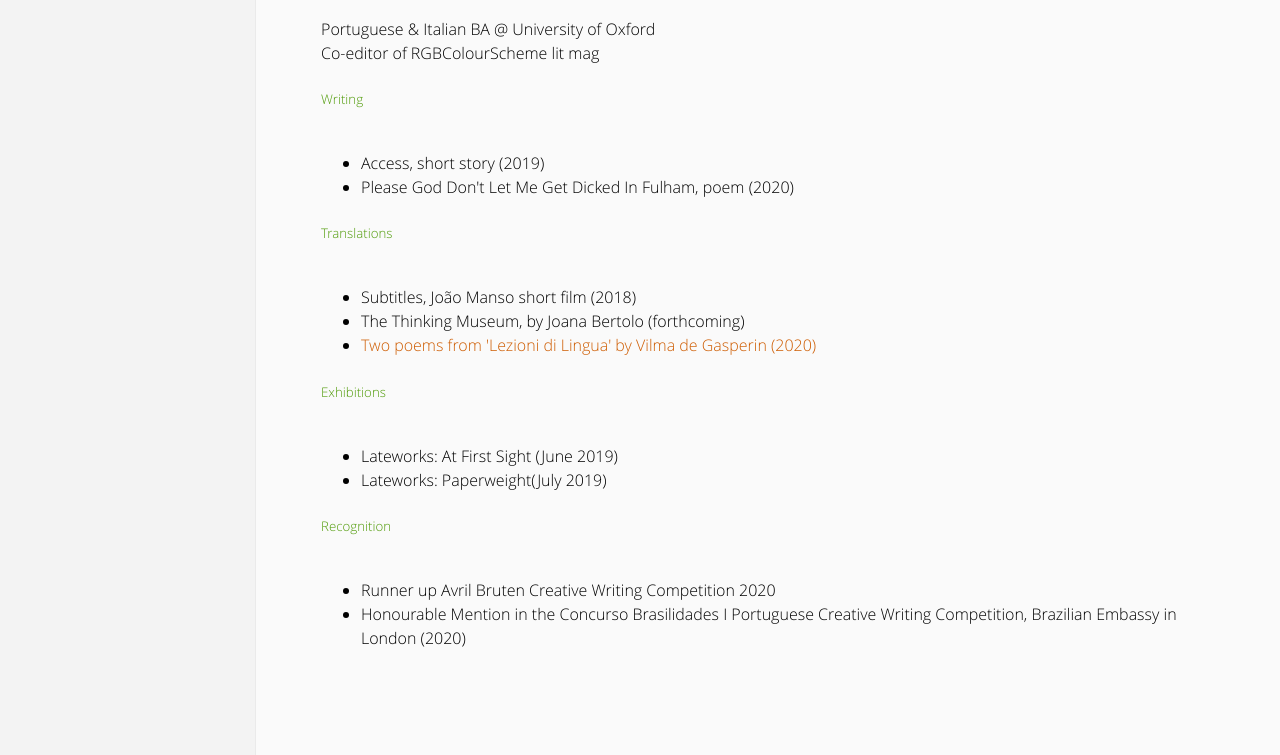
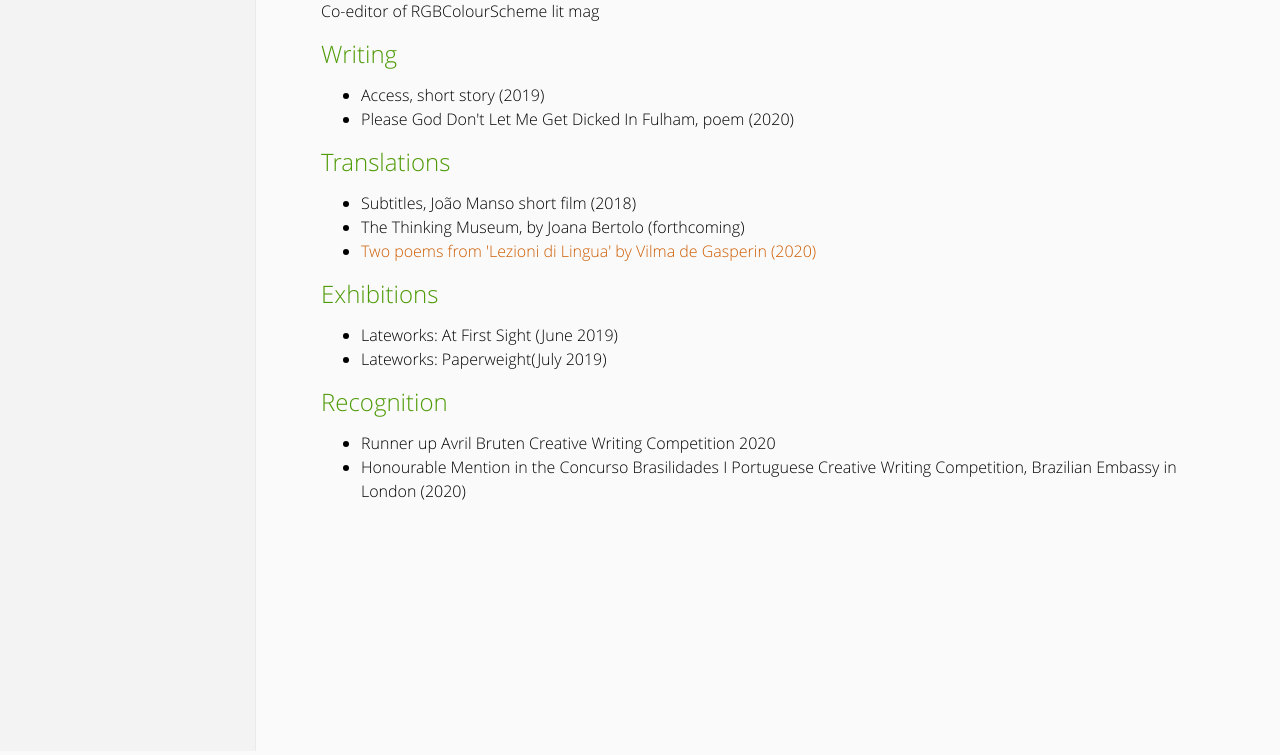
Before and after one commit to tjdervan/tjdervan.github.io, a plain HTML site: page Thomas_Dervan.html in a window 1280 px wide. Shown: the part 114-869 px from the top of the page. Drawn offline with nearby package versions, Linux system fonts and the light colour scheme.

Commit message:
Update Thomas_Dervan.html

```diff
--- a/Thomas_Dervan.html
+++ b/Thomas_Dervan.html
@@ -144,19 +144,12 @@
 		<div id="content">
 			<h1>Thomas Dervan <a name='Thomas Dervan'></a></h1>
 
-
-<hr>
-
-<br>
-
-<p>
+			<p>
 Portuguese &amp; Italian BA @ University of Oxford<br>
 Co-editor of RGBColourScheme lit mag
 </p>
 
-<h5>Writing</h5>
-
-<br>
+<h2>Writing</h2>
 
 <p>
 <ul>
@@ -165,9 +158,7 @@ Co-editor of RGBColourScheme lit mag
 </ul>
 </p>
 
-<h5>Translations</h5>
-
-<br>
+<h2>Translations</h2>
 
 <p>
 <ul>
@@ -177,9 +168,7 @@ Co-editor of RGBColourScheme lit mag
 </ul>
 </p>
 
-<h5>Exhibitions</h5>
-
-<br>
+<h2>Exhibitions</h2>
 
 <p>
 <ul>
@@ -188,9 +177,7 @@ Co-editor of RGBColourScheme lit mag
 </ul>
 </p>
 
-<h5>Recognition</h5>
-
-<br>
+<h2>Recognition</h2>
 
 <p>
 <ul>
```
